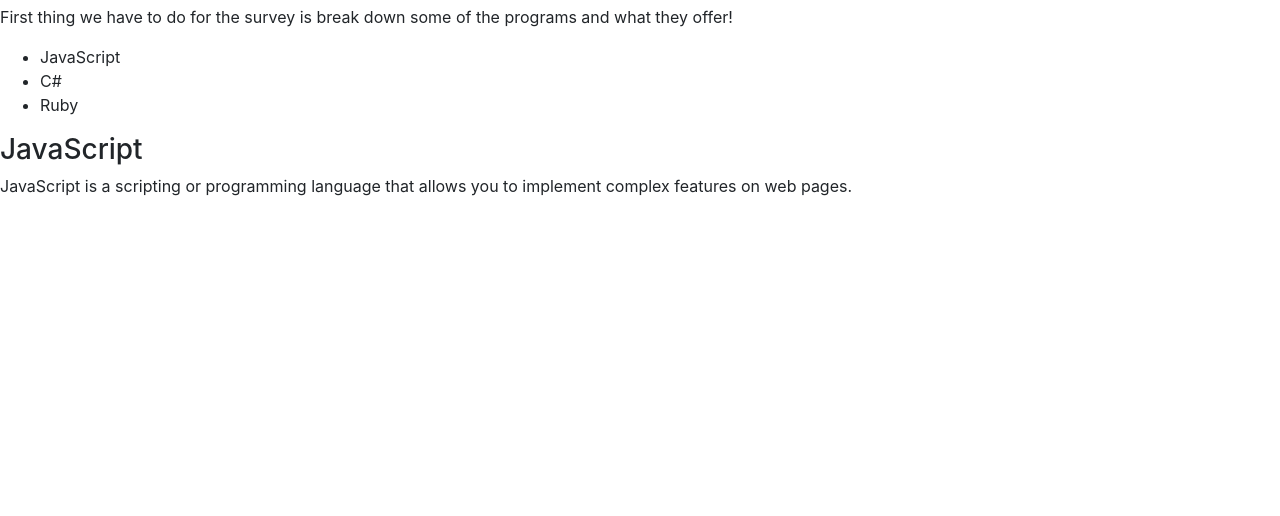
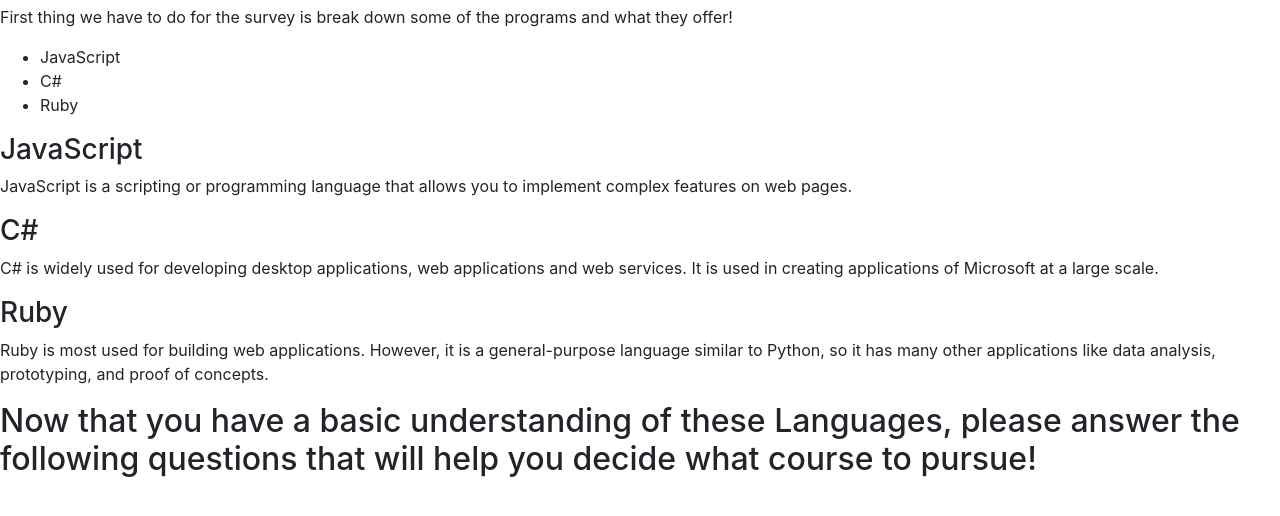
Before and after one commit to stormyweather0311/Programmer, a plain HTML site: page index.html in a window 1280 px wide. Shown: the part 88-604 px from the top of the page. Drawn offline with Linux system fonts and the light colour scheme.

Commit message:
add more to my index as well as giving me time to figure out faulty scripts code.

```diff
--- a/index.html
+++ b/index.html
@@ -18,3 +18,12 @@
   </ul>
   <h3>JavaScript</h3>
   <p>JavaScript is a scripting or programming language that allows you to implement complex features on web pages.</p>
+  <h3>C#</h3>
+  <P>C# is widely used for developing desktop applications, web applications and web services. It is used in creating applications of Microsoft at a large scale.</P>
+  <h3>Ruby</h3>
+  <p>Ruby is most used for building web applications. However, it is a general-purpose language similar to Python, so it has many other applications like data analysis, prototyping, and proof of concepts.</p>
+  <h2> Now that you have a basic understanding of these Languages, please answer the following questions that will help you decide what course to pursue!</h2>
+
+
+  </body>
+</html>
```
